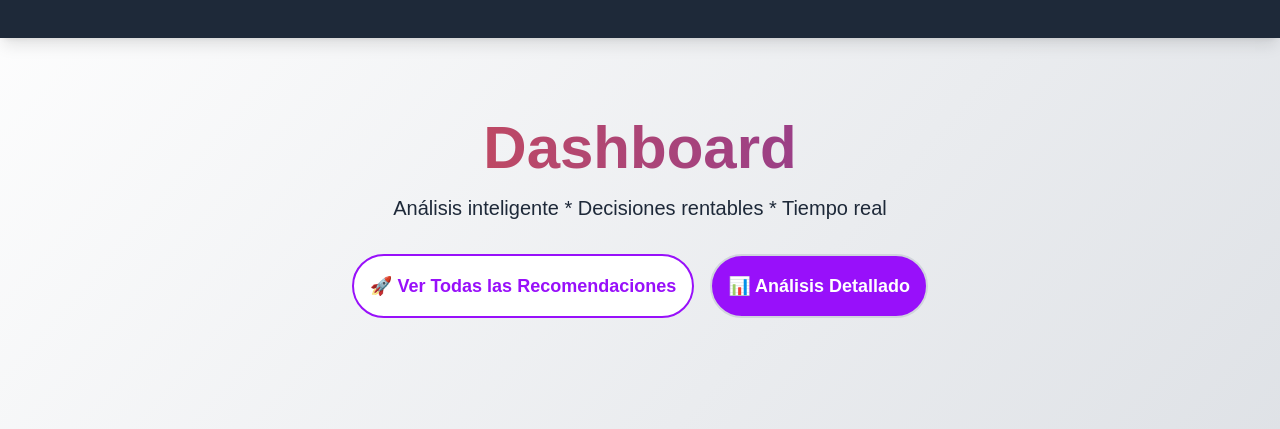
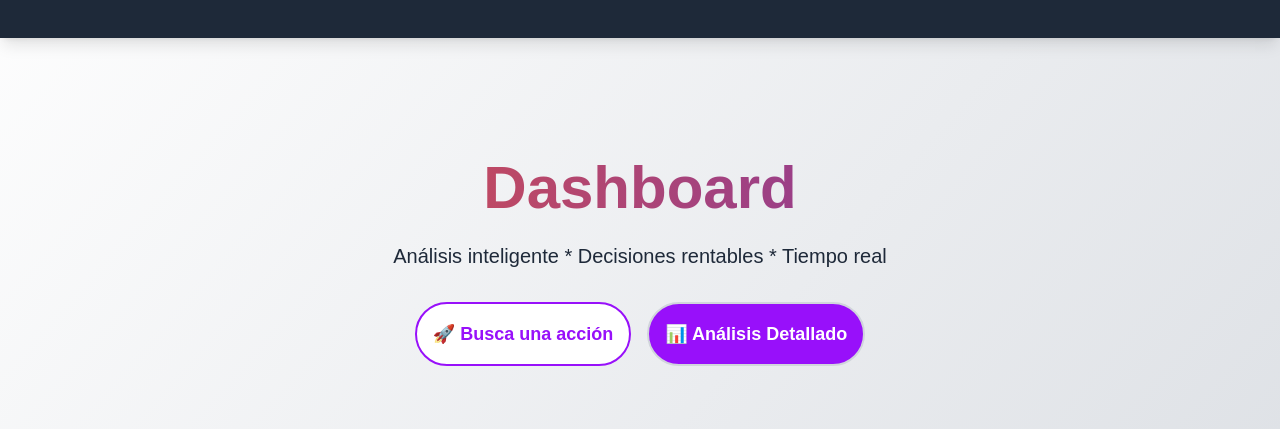
Before and after one commit to Alejool/Stock-Analyzer--Frontend, a Vue app: page /Stocks in a window 1280 px wide. Shown: the part 122-551 px from the top of the page. Built offline with nearby package versions, Linux system fonts and the light colour scheme; no server answers; a web font is replaced by a local one.

Commit message:
refactor(sectionSubHeader): improve layout and button text
- Add margin top to main container
- Fix indentation and formatting
- Change button text from "Ver Todas las Recomendaciones" to "Busca una acción"
- Simplify conditional logic for route checking

```diff
--- a/src/components/sectionsCommon/sectionSubHeader.vue
+++ b/src/components/sectionsCommon/sectionSubHeader.vue
@@ -1,43 +1,46 @@
-
- <template >
- <div class=" text-gray-800 ">
-      <div class="container mx-auto py-12">
-
+<template>
+  <div class="text-gray-800 mt-20">
+    <div class="container mx-auto">
+      <div class="text-center mb-8">
+           <!-- v-if="!$route.path.includes('stocks')" -->
         <div
-          class="text-center mb-8"
-
         >
-          <h1 class="text-4xl md:text-6xl mb-4 bg-clip-text text-transparent bg-gradient-to-r from-orange-600 to-purple-800 font-bold">
-            {{ $route.path.includes('stocks')
-                ? 'Stocks'
-                : $route.path.includes('analytics')
-                    ? 'Análisis de Mercado y Ratings'
-                    : 'Dashboard' }}
+          <h1
+            class="text-4xl md:text-6xl mb-4 bg-clip-text py-2 text-transparent bg-gradient-to-r from-orange-600 to-purple-800 font-bold"
+          >
+            {{
+              $route.path.includes("stocks")
+                ? "Stocks"
+                : $route.path.includes("analytics")
+                ? "Análisis de Mercado y Ratings"
+                : "Dashboard"
+            }}
           </h1>
-          <p class="text-xl  mb-8">
-            Análisis inteligente *   Decisiones rentables *  Tiempo real
+          <p class="text-xl mb-8">
+            Análisis inteligente * Decisiones rentables * Tiempo real
           </p>
+        </div>
 
         <!-- CTA Principal -->
 
-          <div  v-if="!$route.path.includes('analytics')"
-            class="flex flex-col sm:flex-row gap-4 justify-center items-center">
+        <div
+          v-if="
+            !$route.path.includes('analytics', $route.path.includes('stocks'))
+          "
+          class="flex flex-col sm:flex-row gap-4 justify-center items-center"
+        >
           <router-link
             to="/stocks"
             v-if="!$route.path.includes('stocks')"
-            class="bg-white text-purple-600 py-4
-            border-2 border-purple-600
-              shadow-4xl *:p-8 px-4 rounded-full font-bold text-lg hover:bg-orange-50 transform hover:scale-105 transition-all duration-200 ">
-              🚀 Ver Todas las Recomendaciones
+            class="bg-white text-purple-600 py-4 border-2 border-purple-600 shadow-4xl *:p-8 px-4 rounded-full font-bold text-lg hover:bg-orange-50 transform hover:scale-105 transition-all duration-200"
+          >
+            🚀 Busca una acción
           </router-link>
           <router-link
             to="/analytics"
             v-if="!$route.path.includes('analytics')"
-            class="bg-purple-600 text-white py-4 px-4
-            shadow-4xl
-            border-2 border-gray-300
-            rounded-full font-bold text-lg
-             hover:bg-purple-800  transition-all duration-200 ">
+            class="bg-purple-600 text-white py-4 px-4 shadow-4xl border-2 border-gray-300 rounded-full font-bold text-lg hover:bg-purple-800 transition-all duration-200"
+          >
             📊 Análisis Detallado
           </router-link>
         </div>
@@ -46,6 +49,4 @@
   </div>
 </template>
 
-<script setup>
-
-</script>
+<script setup></script>
```
Lines whose indentation alone changed are shown as unchanged.
